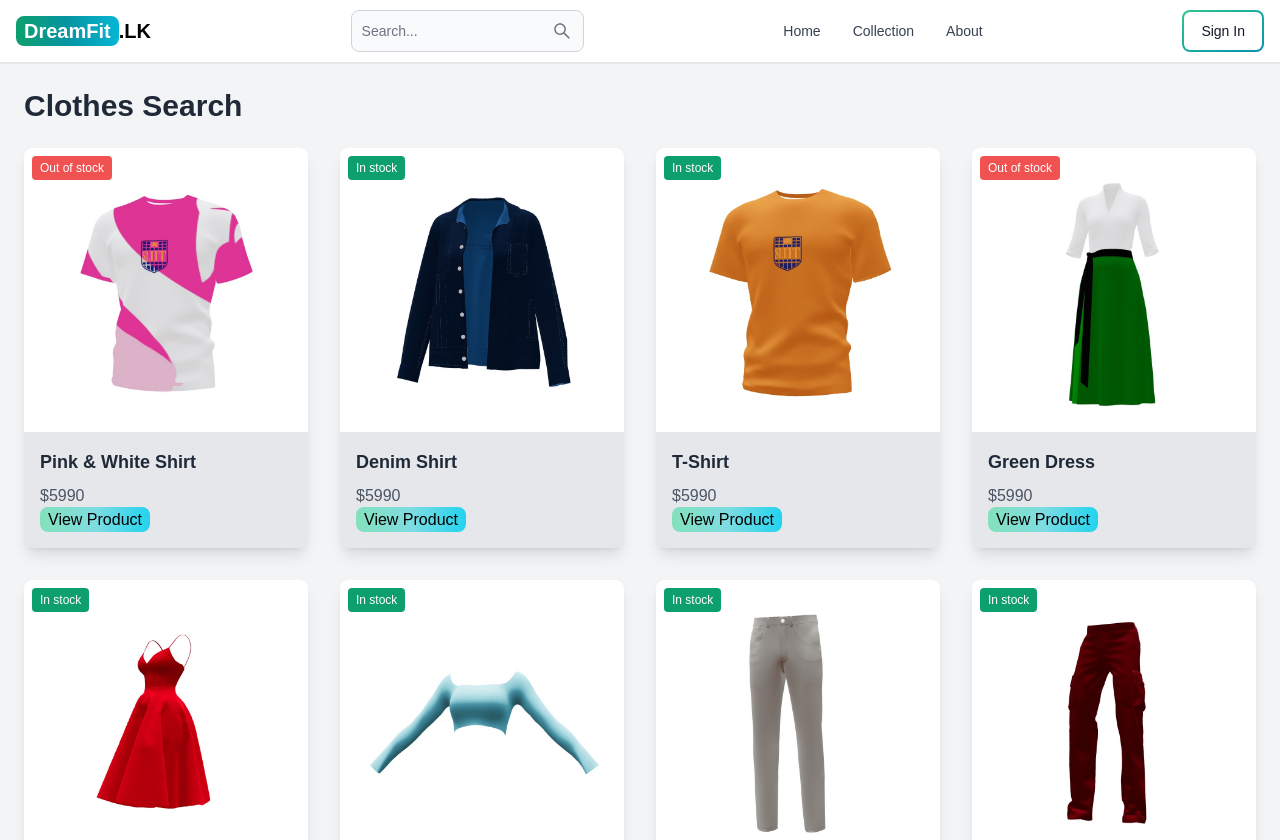
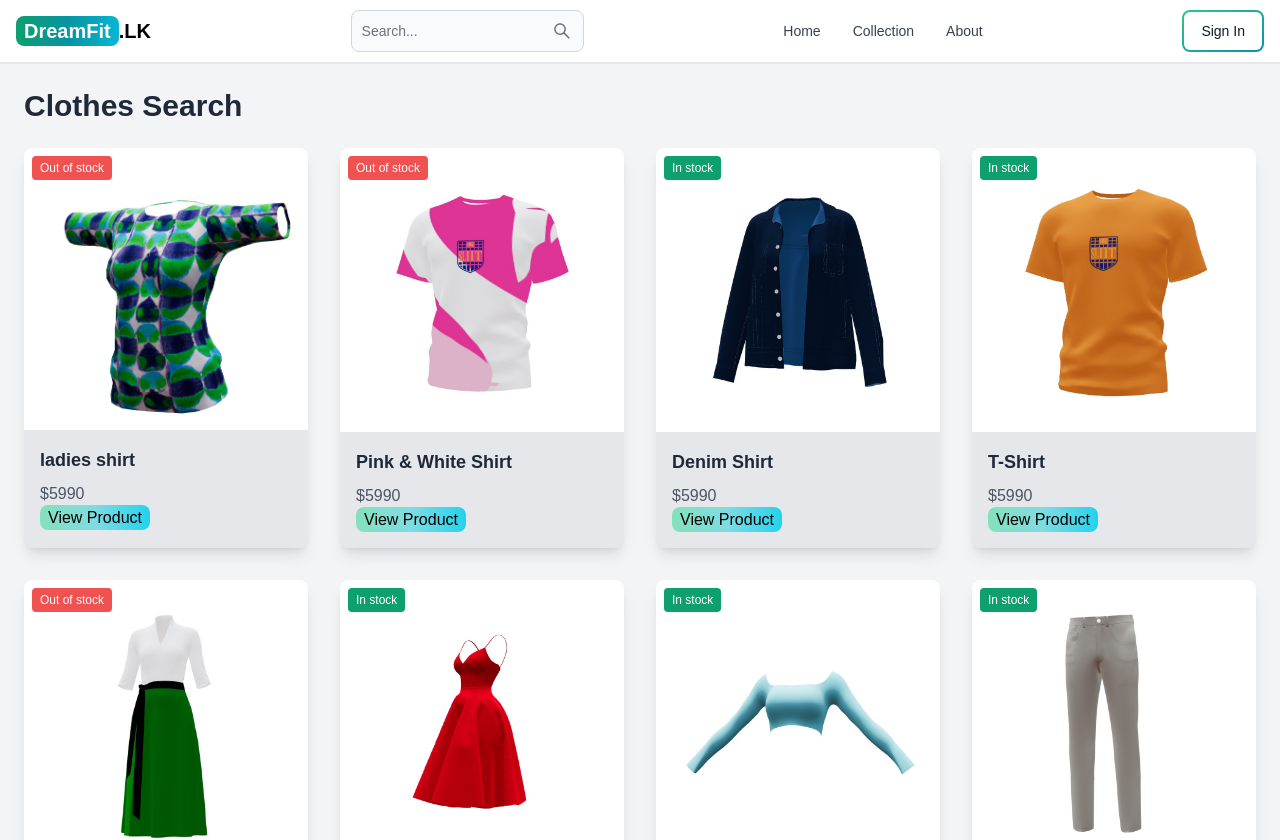
Before and after one commit to sachin4real/DreamFit.lk-Research, a React (Vite) app in the folder client/: page /search in a window 1280 px wide. Shown: the top 840 px of the page. Built offline with nearby package versions, Linux system fonts and the light colour scheme; no server answers; a web font is replaced by a local one.

Commit message:
add ladies shirt   product

```diff
--- a/client/src/data/products.js
+++ b/client/src/data/products.js
@@ -1,4 +1,35 @@
 const products = [
+  {
+    id: 9,
+    name: 'ladies shirt',
+    price: 5990,
+    sku: 'PDX5000N-32',
+    sizeOptions: ['XS', 'S', 'M', 'L', 'XL'],
+    images: [
+      '/public/ItemPics/lshirt01.png',
+      '/public/ItemPics/lshirt02.png',
+
+    ],
+
+    customizeLink: "/dress",
+    inStock: false,
+    viewDetails:'/product/9',
+    category: "Women",
+
+    details: {
+      chest: '31.5 - 53.9 (XS - XL)',
+      length: '36.5 - 39 (XS - XL)',
+      shoulders: '11.625 - 12.5 (XS - XL)',
+      material: 'Cotton/Polyester',
+      color: 'Navy Blue',
+      fitType: 'Regular Fit',
+      stretch: 'No Stretch',
+      style: 'Zipper/Buckle',
+      modelSize: 'S',
+      care: 'Normal Wash',
+      note: 'Product colour may slightly vary due to photographic lighting sources or your monitor settings.'
+    }
+  },
    {
     id: 1,
     name: 'Pink & White Shirt',
```
Also changed, not shown: client/public/ItemPics/lshirt01.png (added), client/public/ItemPics/lshirt02.png (added).
